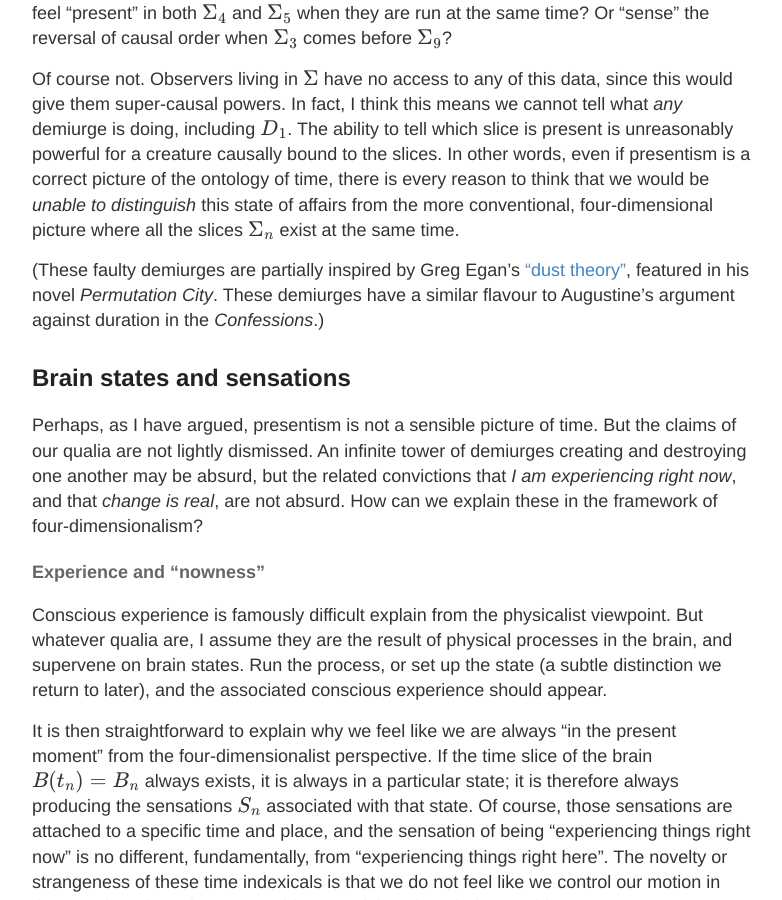
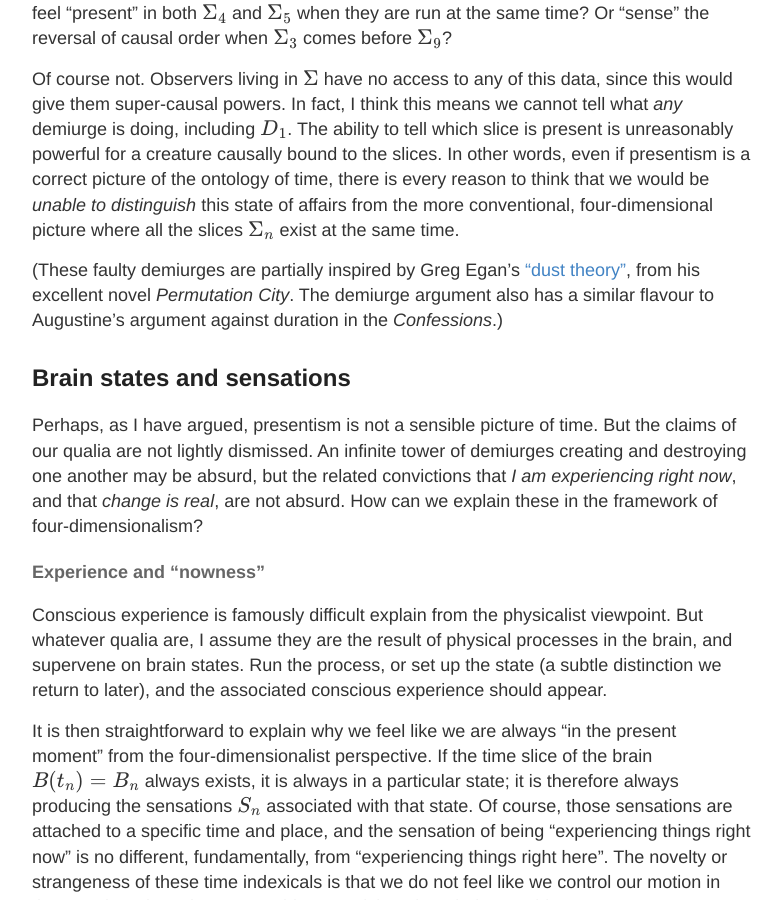
Before and after one commit to hapax/hapax.github.io, a Jekyll site: the page built from _posts/2019-07-29-psychology-time.md, in a window 1280 px wide and 900 px high, scrolled down 3571 px. Shown: the whole window, without its empty margins (248-1030 px from the left). Built offline with Jekyll 4.4.1, drawn with Linux system fonts in a browser that asks for light colours; our own code applies the rules of GitHub Pages for plain Markdown files; formulas are drawn with MathJax 3; a script that is not in the unit is left out.

Commit message:
Update 2019-07-29-psychology-time.md

```diff
--- a/_posts/2019-07-29-psychology-time.md
+++ b/_posts/2019-07-29-psychology-time.md
@@ -232,8 +232,8 @@ exist at the same time.
 
 (These faulty demiurges are partially inspired by Greg Egan's
 ["dust theory"](https://www.gregegan.net/PERMUTATION/FAQ/FAQ.html),
-featured in his novel *Permutation City*.
-These demiurges have a similar flavour to Augustine's argument
+from his excellent novel *Permutation City*.
+The demiurge argument also has a similar flavour to Augustine's argument
 against duration in the *Confessions*.)
 
 ## Brain states and sensations
```
